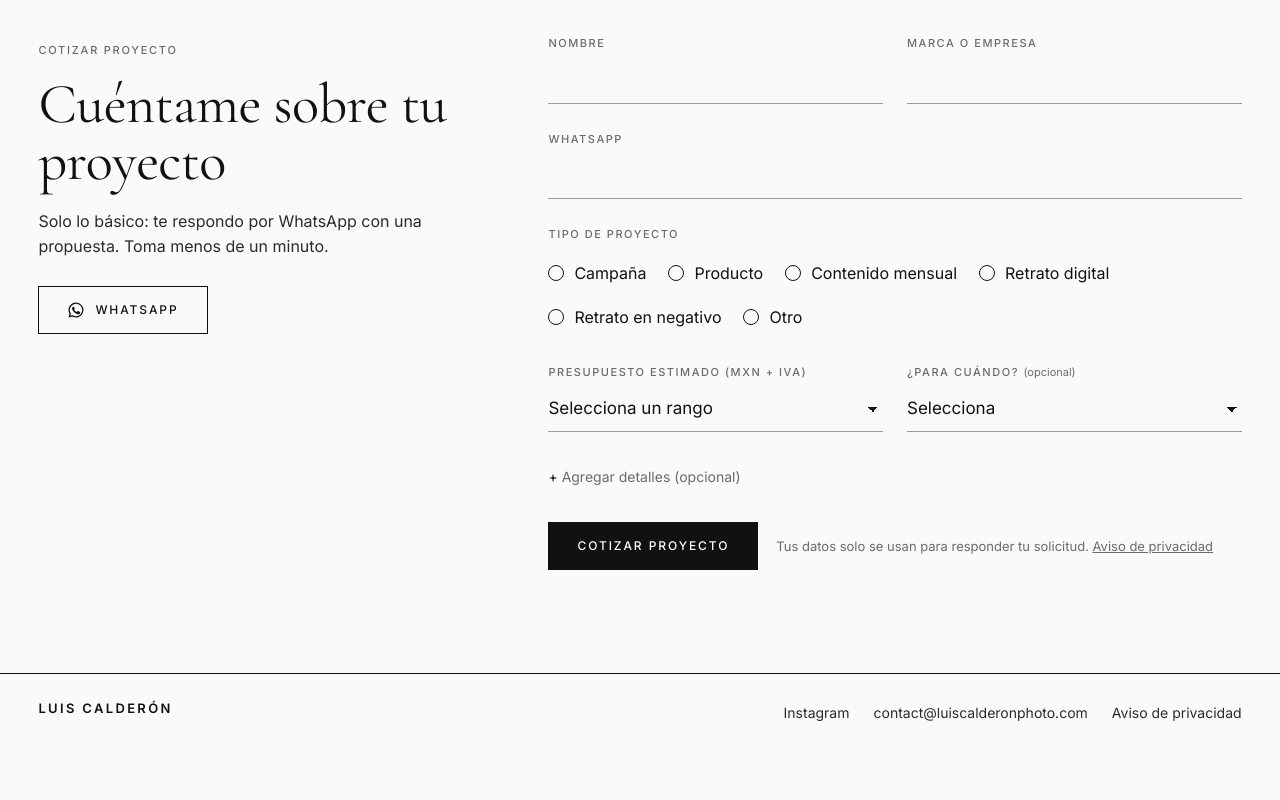
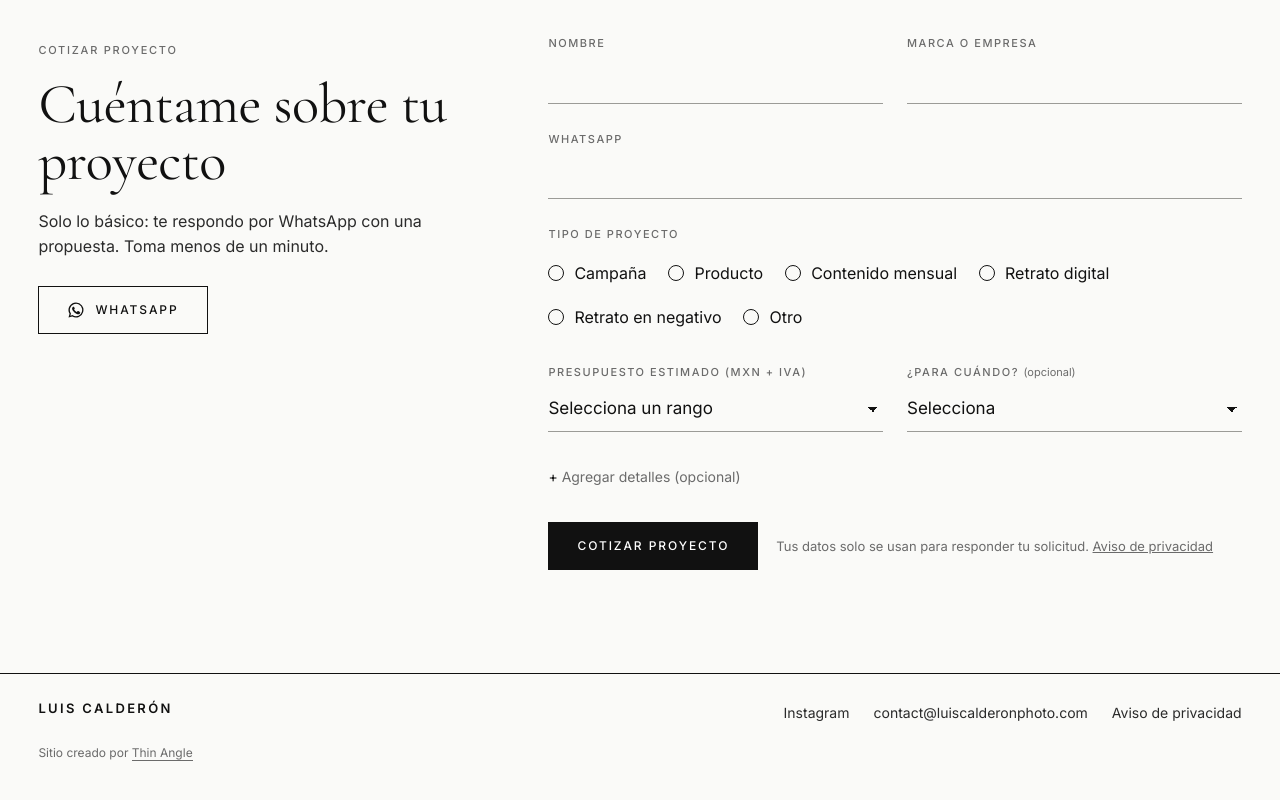
Before and after one commit to Amuleka/luis-calderon-preview, a plain HTML site: page index.html in a window 1280 px wide. Shown: the part 8149-8949 px from the top of the page. Before the commit the page ends 8914 px from the top, so only its background shows below. Drawn offline with nearby package versions, Linux system fonts and the light colour scheme.

Commit message:
Footer: Sitio creado por Thin Angle
Co-Authored-By: Claude Opus 5.5 <noreply@anthropic.com>

```diff
--- a/index.html
+++ b/index.html
@@ -216,6 +216,8 @@ footer .name{font:600 13px/1 var(--sans);letter-spacing:.18em;text-transform:upp
 footer nav{display:flex;flex-wrap:wrap;gap:24px;font-size:14px}
 footer a{text-decoration:none;border-bottom:1px solid transparent}
 footer a:hover{border-bottom-color:currentColor}
+footer .tacredit{margin-top:18px;font-size:12px;color:var(--muted)}
+footer .tacredit a{border-bottom-color:currentColor}
 
 /* mobile sticky + WhatsApp */
 .sticky,.wa-float{display:none}
@@ -900,6 +902,7 @@ form.leaving{opacity:0;transform:translateY(-12px)}
       <a href="aviso-de-privacidad.html" id="aviso">Aviso de privacidad</a>
     </nav>
   </div>
+  <div class="wrap tacredit"><span>Sitio creado por <a href="https://thinangle.com/" target="_blank" rel="noopener">Thin Angle</a></span></div>
 </footer>
 
 <!-- mobile: sticky CTA + floating WhatsApp -->
```
